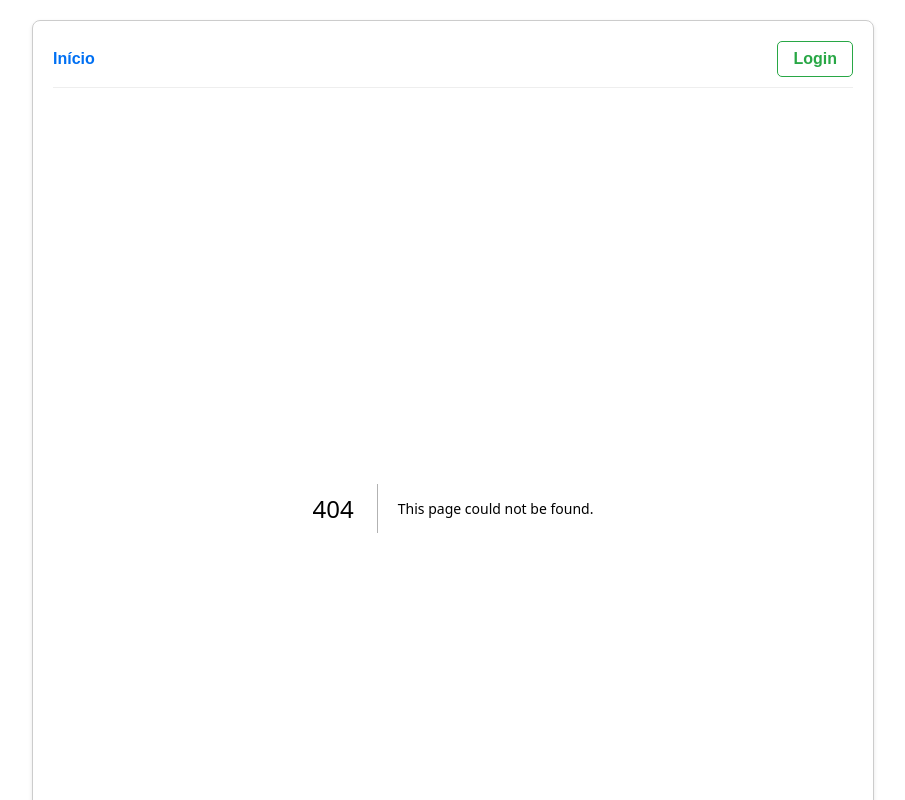
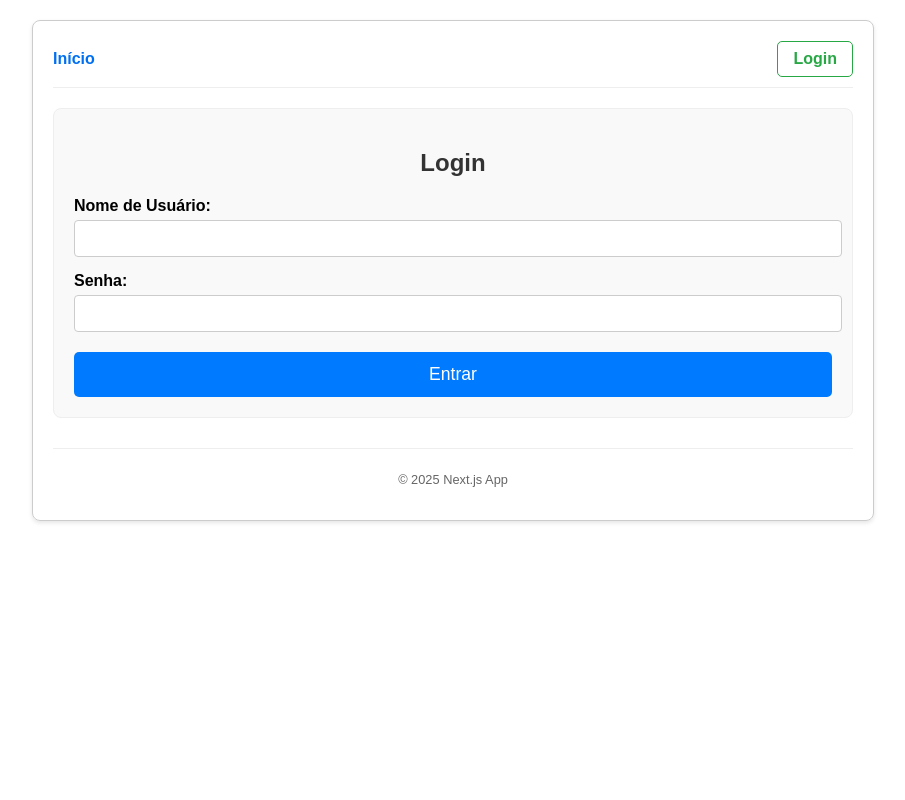
Before and after one commit to rodrigotxt/desafio-new-way, a Next.js app in the folder frontend/: page /login in a window 1280 px wide. Before the commit this address had no page. Shown: the top 800 px of the page, without its empty margins (187-1092 px from the left). Built offline with nearby package versions, Linux system fonts and the light colour scheme; no server answers.

Commit message:
pagina de login

```diff
--- /dev/null
+++ b/frontend/src/pages/login.tsx
@@ -0,0 +1,64 @@
+// src/pages/login.tsx
+import React, { useState, useEffect } from 'react';
+import { useRouter } from 'next/router';
+import { login, getTasks } from '../lib/api'; // Importe getTasks para testar após login
+import { setToken, isAuthenticated } from '../lib/auth';
+
+const LoginPage: React.FC = () => {
+  const [username, setUsername] = useState('');
+  const [password, setPassword] = useState('');
+  const [error, setError] = useState<string | null>(null);
+  const router = useRouter();
+
+  useEffect(() => {
+    if (isAuthenticated()) {
+      router.push('/tasks');
+    }
+  }, [router]);
+
+  const handleSubmit = async (e: React.FormEvent) => {
+    e.preventDefault();
+    setError(null);
+    try {
+      const data = await login({ username, password });
+      setToken(data.access_token);
+      router.push('/tasks');
+    } catch (err: any) {
+      setError(err.message || 'Erro ao fazer login.');
+    }
+  };
+
+  return (
+    <div style={{ padding: '20px', border: '1px solid #eee', borderRadius: '8px', backgroundColor: '#f9f9f9' }}>
+      <h2 style={{ textAlign: 'center', marginBottom: '20px', color: '#333' }}>Login</h2>
+      <form onSubmit={handleSubmit}>
+        <div style={{ marginBottom: '15px' }}>
+          <label style={{ display: 'block', marginBottom: '5px', fontWeight: 'bold' }}>Nome de Usuário:</label>
+          <input
+            type="text"
+            value={username}
+            onChange={(e) => setUsername(e.target.value)}
+            required
+            style={{ width: 'calc(100% - 12px)', padding: '10px', border: '1px solid #ccc', borderRadius: '4px' }}
+          />
+        </div>
+        <div style={{ marginBottom: '20px' }}>
+          <label style={{ display: 'block', marginBottom: '5px', fontWeight: 'bold' }}>Senha:</label>
+          <input
+            type="password"
+            value={password}
+            onChange={(e) => setPassword(e.target.value)}
+            required
+            style={{ width: 'calc(100% - 12px)', padding: '10px', border: '1px solid #ccc', borderRadius: '4px' }}
+          />
+        </div>
+        {error && <p style={{ color: '#dc3545', marginBottom: '15px', textAlign: 'center' }}>{error}</p>}
+        <button type="submit" style={{ width: '100%', padding: '12px', backgroundColor: '#007bff', color: 'white', border: 'none', borderRadius: '5px', cursor: 'pointer', fontSize: '1.1em' }}>
+          Entrar
+        </button>
+      </form>
+    </div>
+  );
+};
+
+export default LoginPage;
```
